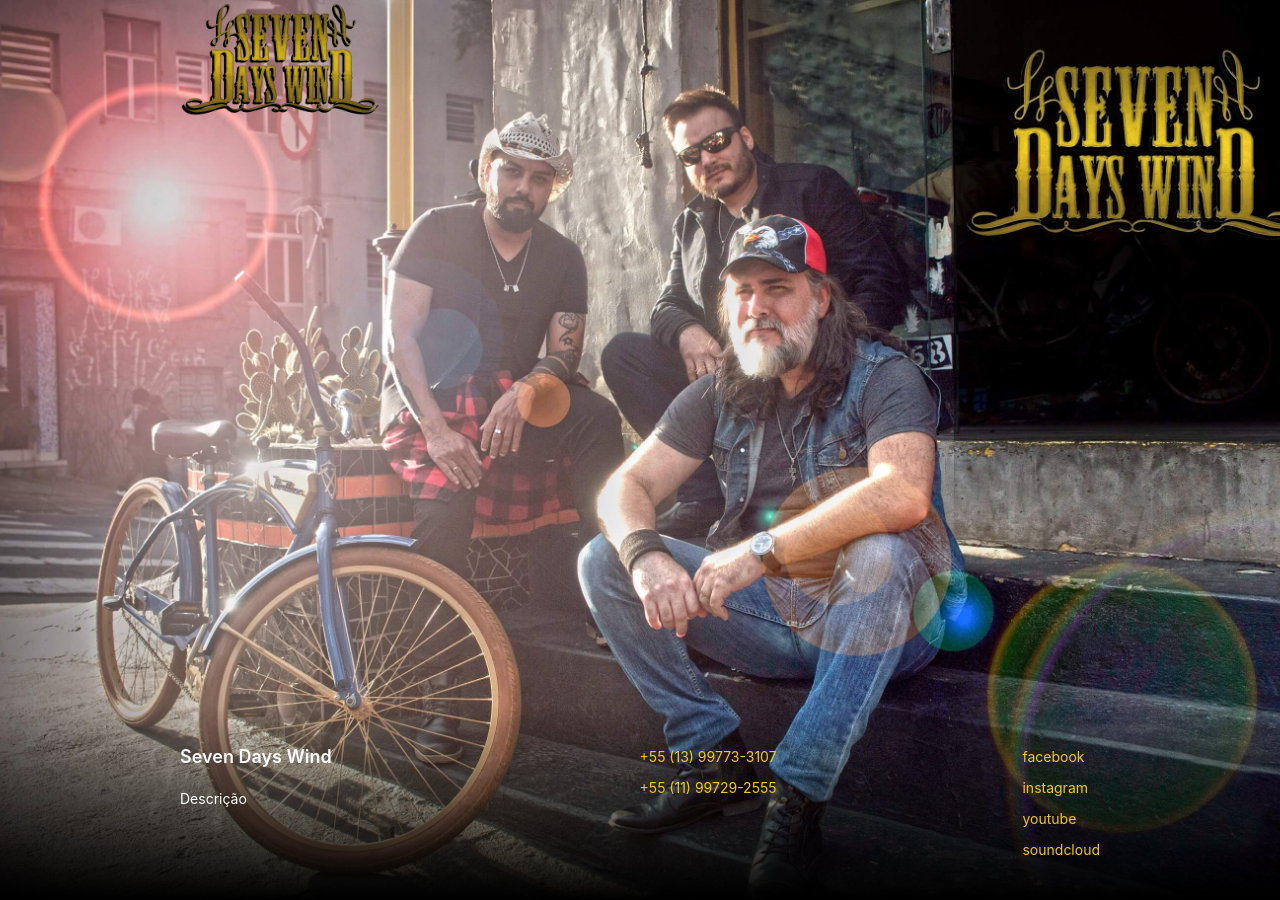
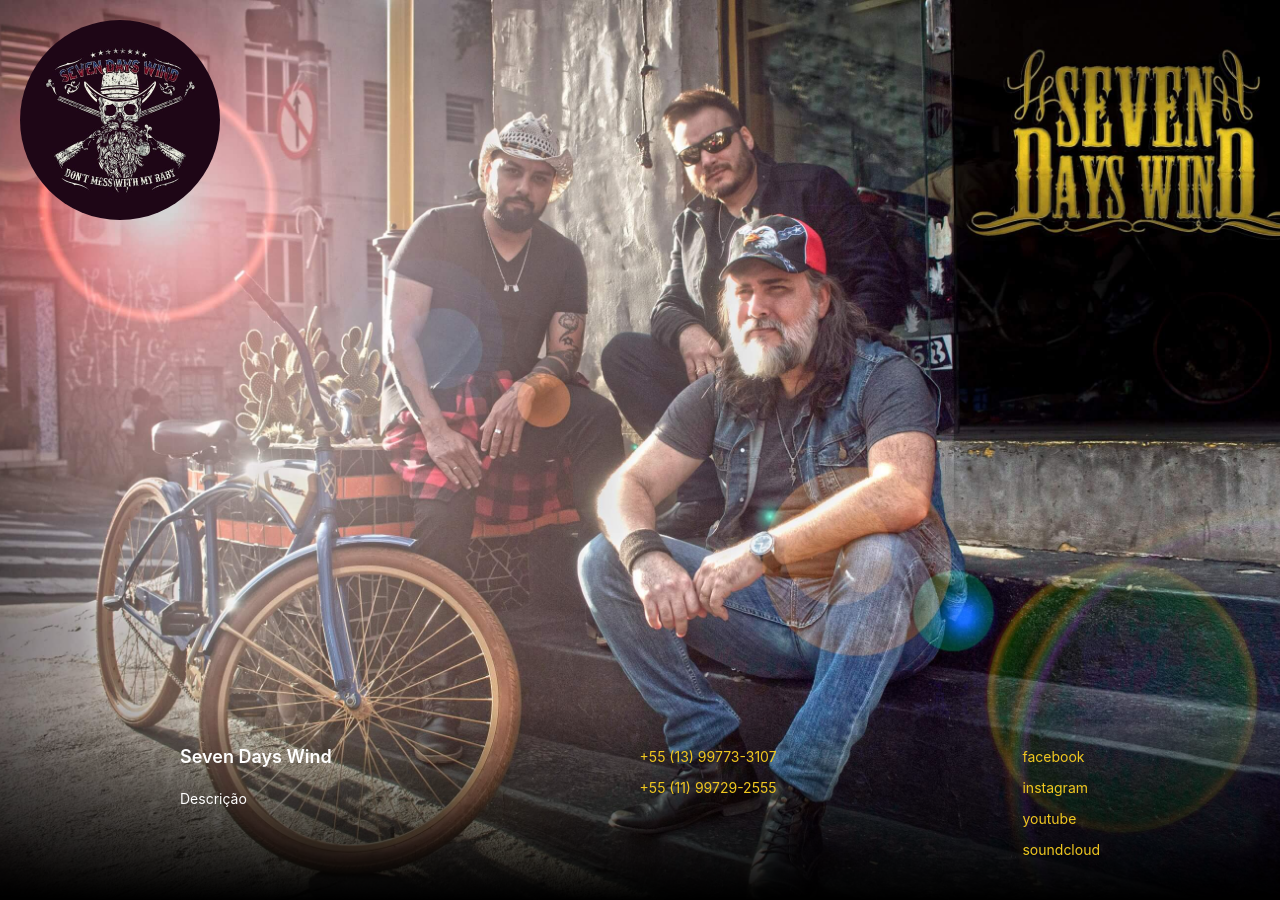
Before and after one commit to SevenDaysWind/sevendayswind.github.io, a Jekyll site: the page built from index.html, in a window 1280 px wide. Built offline with Jekyll 4.4.1, drawn with Linux system fonts in a browser that asks for light colours.

Commit message:
Avatar usado em redes sociais no lugar do logo

```diff
--- a/_includes/header.html
+++ b/_includes/header.html
@@ -1,29 +1,26 @@
 <header class="site-header">
 
-  <div class="wrapper">
-
   <div class="site-title">
-      <img src="{{ site.baseurl }}/img/sdw-logo-500.png" alt="logo Seven Days Wind" width="200">
+    <img src="{{ site.baseurl }}/img/sdw-color-400.jpg" alt="logo Seven Days Wind" width="200">
   </div>
 
   <nav class="site-nav">
     <a href="#menu" class="menu-icon">
       <svg viewBox="0 0 18 15">
-          <path fill="#424242" d="M18,1.484c0,0.82-0.665,1.484-1.484,1.484H1.484C0.665,2.969,0,2.304,0,1.484l0,0C0,0.665,0.665,0,1.484,0 h15.031C17.335,0,18,0.665,18,1.484L18,1.484z"/>
-          <path fill="#424242" d="M18,7.516C18,8.335,17.335,9,16.516,9H1.484C0.665,9,0,8.335,0,7.516l0,0c0-0.82,0.665-1.484,1.484-1.484 h15.031C17.335,6.031,18,6.696,18,7.516L18,7.516z"/>
-          <path fill="#424242" d="M18,13.516C18,14.335,17.335,15,16.516,15H1.484C0.665,15,0,14.335,0,13.516l0,0 c0-0.82,0.665-1.484,1.484-1.484h15.031C17.335,12.031,18,12.696,18,13.516L18,13.516z"/>
+        <path fill="#424242" d="M18,1.484c0,0.82-0.665,1.484-1.484,1.484H1.484C0.665,2.969,0,2.304,0,1.484l0,0C0,0.665,0.665,0,1.484,0 h15.031C17.335,0,18,0.665,18,1.484L18,1.484z"
+        />
+        <path fill="#424242" d="M18,7.516C18,8.335,17.335,9,16.516,9H1.484C0.665,9,0,8.335,0,7.516l0,0c0-0.82,0.665-1.484,1.484-1.484 h15.031C17.335,6.031,18,6.696,18,7.516L18,7.516z"
+        />
+        <path fill="#424242" d="M18,13.516C18,14.335,17.335,15,16.516,15H1.484C0.665,15,0,14.335,0,13.516l0,0 c0-0.82,0.665-1.484,1.484-1.484h15.031C17.335,12.031,18,12.696,18,13.516L18,13.516z"
+        />
       </svg>
     </a>
 
     <div class="trigger">
-        {% for my_page in site.pages %}
-          {% if my_page.menu-title %}
+      {% for my_page in site.pages %} {% if my_page.menu-title %}
       <a class="page-link" href="{{ my_page.url | prepend: site.baseurl }}">{{ my_page.menu-title }}</a>
-          {% endif %}
-        {% endfor %}
+      {% endif %} {% endfor %}
     </div>
   </nav>
 
-  </div>
-
 </header>
--- a/_sass/_layout.sass
+++ b/_sass/_layout.sass
@@ -4,7 +4,7 @@
     left: 0
     right: 0
     z-index: 999
-    min-height: $spacing-unit
+    padding: $spacing-unit / 2
     a
         &:hover, &:focus
             text-decoration: none
@@ -19,6 +19,8 @@
     margin-top: 0
     margin-bottom: 0
     float: left
+    border-radius: 500px
+    overflow: hidden
 
     +media-query($on-laptop)
         max-width: 150px
@@ -107,6 +109,11 @@
     padding: $spacing-unit / 2 0
     color: #fff
     background-image: linear-gradient(transparent, #000)
+    a
+        &:hover, &:focus, &:active
+            color: #fff
+            background-color: #000
+            text-decoration: none
 
 .footer-heading
     font-size: 18px
```
Also changed, not shown: img/sdw-color-400.jpg (added). Lines whose indentation alone changed are shown as unchanged.
